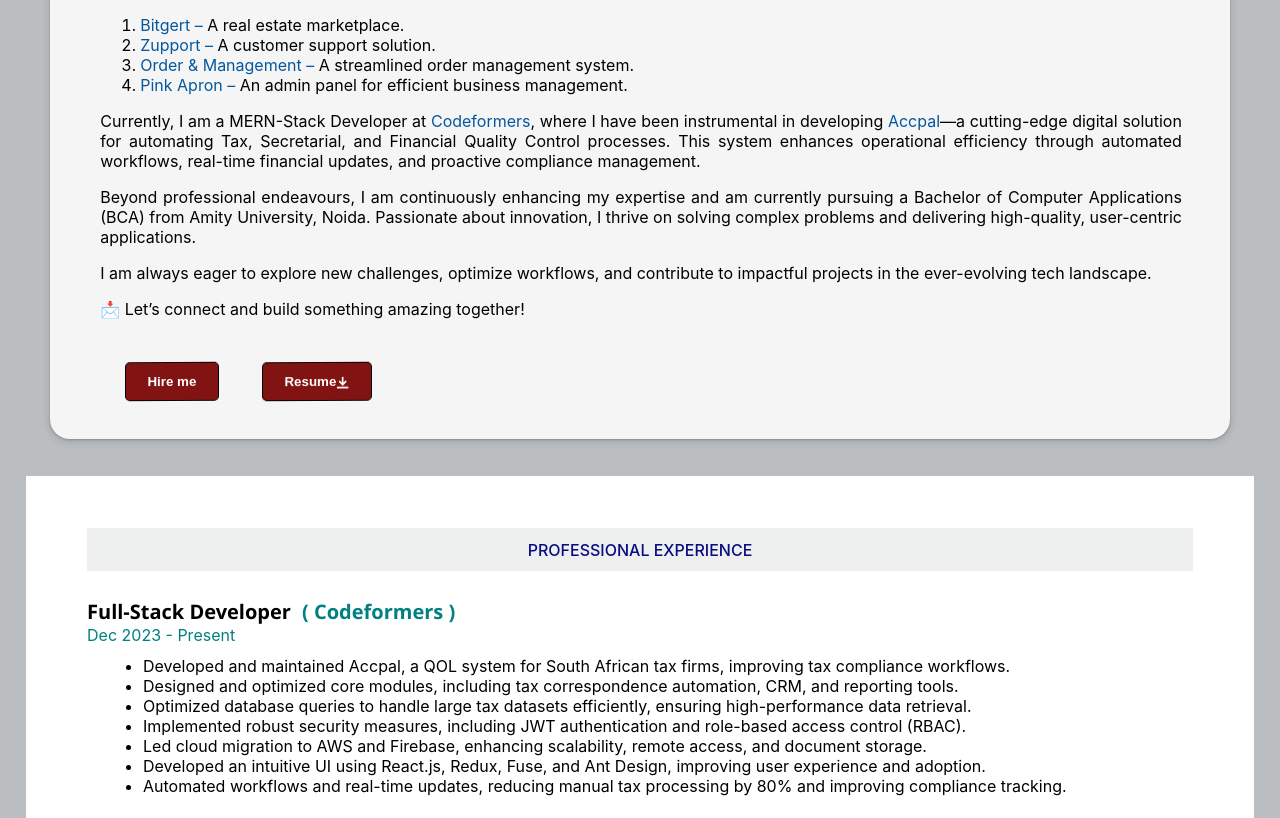
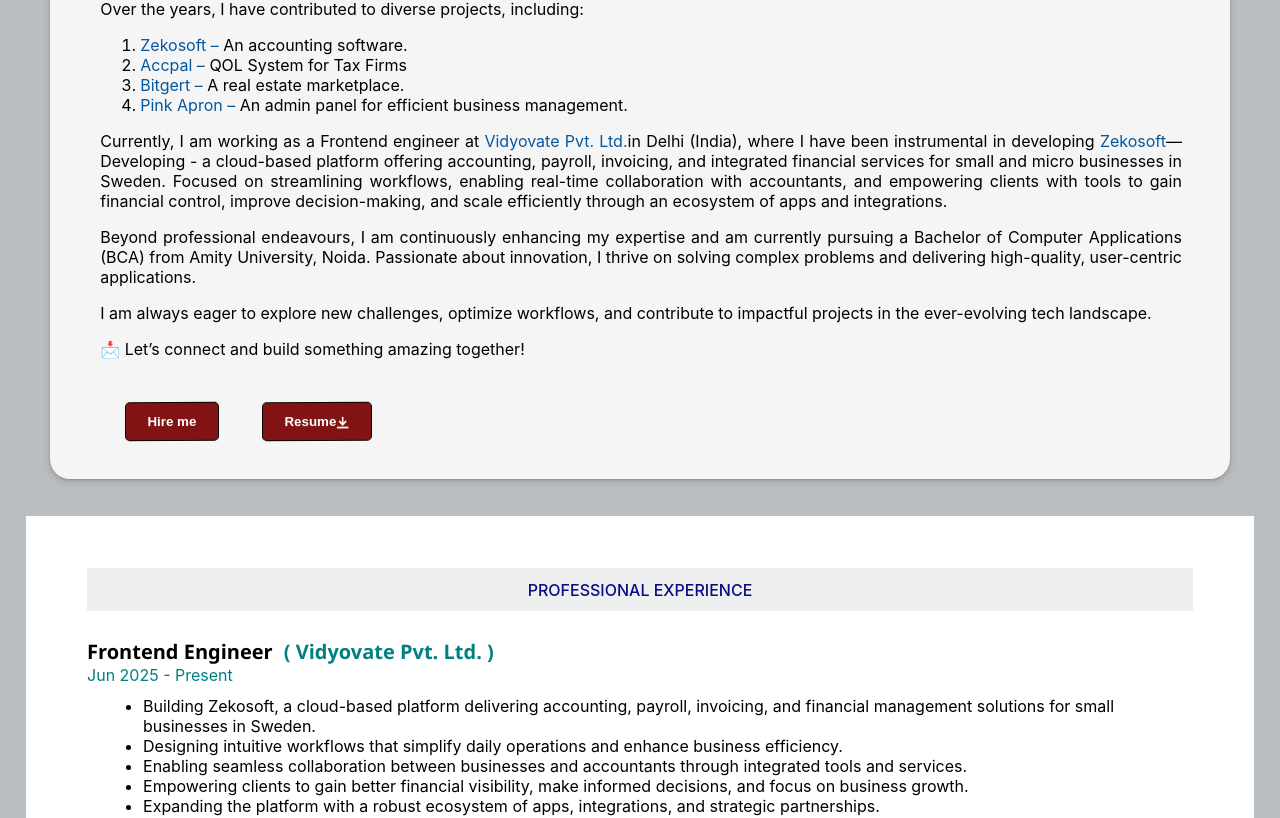
Before and after one commit to lokesh-bansiya/lokesh-bansiya.github.io, a React (Create React App) app: page / in a window 1280 px wide. Shown: the part 1000-1818 px from the top of the page. Built offline with nearby package versions, Linux system fonts and the light colour scheme.

Commit message:
Update experience and resume

```diff
--- a/src/Pages/AboutMe.jsx
+++ b/src/Pages/AboutMe.jsx
@@ -5,12 +5,12 @@
 import { Experience } from "../constants";
 
 export const AboutMe = () => {
-  // const onClickhandler = () => {
-  //   return window.open(
-  //     "https://1drv.ms/b/s!AiSQDUviI7FkaxKlaRjkZfvl3nM?e=RKg89O",
-  //     "_blank"
-  //   );
-  // };
+  const onClickHandler = () => {
+    return window.open(
+      "https://1drv.ms/b/c/64b123e24b0d9024/EWHO4Oz1MwdIvDEhaDlzCc0BKvNZ6PulRiKIeuILn9CasA?e=D8xvuf",
+      "_blank"
+    );
+  };
 
   return (
     <div id="aboutMe" className="nav-link about">
@@ -34,47 +34,60 @@
               efficient code, always prioritizing reusability and performance.
               I've seamlessly blended good design, technology, and innovation
               throughout my projects to deliver exceptional user experiences. */}
-              A highly skilled MERN-Stack / Full Stack Developer with 3 years of
-              hands-on experience specializing in building dynamic, scalable,
-              and efficient web applications. My technology journey began with a
-              strong foundation in science, leading me to an intensive
-              full-stack development program at Masai School, where I mastered
-              MongoDB, Express.js, React.js, and Node.js through 1200+ hours of
-              coding and problem-solving.
+              A highly skilled MERN-Stack / Full Stack Developer with 3 years
+              and 8 months of hands-on experience specializing in building
+              dynamic, scalable, and efficient web applications. My technology
+              journey began with a strong foundation in science, leading me to
+              an intensive full-stack development program at Masai School, where
+              I mastered MongoDB, Express.js, React.js, and Node.js through
+              1200+ hours of coding and problem-solving.
               <p>
                 Over the years, I have contributed to diverse projects,
                 including:
               </p>
               <ol>
                 <li>
+                  <span style={{ color: "#05579e" }}>Zekosoft – </span>An
+                  accounting software.
+                </li>
+                <li>
+                  <span style={{ color: "#05579e" }}>Accpal – </span>QOL System
+                  for Tax Firms
+                </li>
+                <li>
                   <span style={{ color: "#05579e" }}>Bitgert – </span>A real
                   estate marketplace.
-                </li>
-                <li>
-                  <span style={{ color: "#05579e" }}>Zupport – </span>A customer
-                  support solution.
-                </li>
-                <li>
-                  <span style={{ color: "#05579e" }}>
-                    Order & Management –{" "}
-                  </span>{" "}
-                  A streamlined order management system.
                 </li>
                 <li>
                   <span style={{ color: "#05579e" }}>Pink Apron – </span>An
                   admin panel for efficient business management.
                 </li>
               </ol>
-              <p>
+              {/* <p>
                 Currently, I am a MERN-Stack Developer at{" "}
-                <span style={{ color: "#05579e" }}>Codeformers</span>, where I
+                <span style={{ color: "#05579e" }}>
+                  Codeformers
+                  </span>, where I
                 have been instrumental in developing{" "}
                 <span style={{ color: "#05579e" }}>Accpal</span>—a cutting-edge
                 digital solution for automating Tax, Secretarial, and Financial
                 Quality Control processes. This system enhances operational
                 efficiency through automated workflows, real-time financial
                 updates, and proactive compliance management.
+              </p> */}
+              <p>
+                Currently, I am working as a Frontend engineer at{" "}
+                <span style={{ color: "#05579e" }}>Vidyovate Pvt. Ltd.</span>
+                in Delhi (India), where I have been instrumental in developing{" "}
+                <span style={{ color: "#05579e" }}>Zekosoft</span>—Developing -
+                a cloud-based platform offering accounting, payroll, invoicing,
+                and integrated financial services for small and micro businesses
+                in Sweden. Focused on streamlining workflows, enabling real-time
+                collaboration with accountants, and empowering clients with
+                tools to gain financial control, improve decision-making, and
+                scale efficiently through an ecosystem of apps and integrations.
               </p>
+              <p></p>
               <p>
                 Beyond professional endeavours, I am continuously enhancing my
                 expertise and am currently pursuing a Bachelor of Computer
@@ -99,7 +112,7 @@
                   alt="Resume"
                   href="/download/Lokesh-Patidar-Resume.pdf"
                   download={true}
-                  // onClick={onClickhandler}
+                  onClick={onClickHandler}
                   id="resume-link-2"
                   rel="noreferrer"
                 >
--- a/src/Pages/HomePage.jsx
+++ b/src/Pages/HomePage.jsx
@@ -4,12 +4,12 @@
 import { DownloadIcon } from "@chakra-ui/icons";
 
 const HomePage = () => {
-  // const onClickhandler = () => {
-  //     return window.open(
-  //         "https://1drv.ms/b/s!AiSQDUviI7FkaxKlaRjkZfvl3nM?e=RKg89O",
-  //         "_blank"
-  //     );
-  // };
+  const onClickHandler = () => {
+    return window.open(
+      "https://1drv.ms/b/c/64b123e24b0d9024/EWHO4Oz1MwdIvDEhaDlzCc0BKvNZ6PulRiKIeuILn9CasA?e=D8xvuf",
+      "_blank"
+    );
+  };
 
   return (
     <div id="Home" className="nav-link home">
@@ -80,7 +80,7 @@
                   alt="Resume"
                   href="/download/Lokesh-Patidar-Resume.pdf"
                   download={true}
-                  // onClick={onClickhandler}
+                  onClick={onClickHandler}
                   id="resume-link-1"
                   rel="noreferrer"
                 >
--- a/src/Pages/Navbar.jsx
+++ b/src/Pages/Navbar.jsx
@@ -9,9 +9,9 @@
   const [menu_class, setMenuClass] = useState("menu hidden");
   const [isMenuClicked, setIsMenuClicked] = useState(false);
 
-  const onClickhandler = () => {
+  const onClickHandler = () => {
     return window.open(
-      "https://1drv.ms/b/c/e5a54242a0eca193/EfMik6XtvAJKpVgcSusDeU0BfrrnZFjrxnsPaCGEMzbTww?e=ew3CSm",
+      "https://1drv.ms/b/c/64b123e24b0d9024/EWHO4Oz1MwdIvDEhaDlzCc0BKvNZ6PulRiKIeuILn9CasA?e=D8xvuf",
       "_blank"
     );
   };
@@ -106,7 +106,7 @@
               alt="Resume"
               href="/download/Lokesh-Patidar-Resume.pdf"
               download={true}
-              onClick={onClickhandler}
+              onClick={onClickHandler}
             >
               <DownloadIcon /> Resume
             </a>
@@ -194,7 +194,7 @@
             <a
               href="/download/Lokesh-Patidar-Resume.pdf"
               download={true}
-              onClick={onClickhandler}
+              onClick={onClickHandler}
               target="_blank"
               rel="noreferrer"
               alt="Resume"
@@ -300,7 +300,7 @@
               <a
                 href="/download/Lokesh-Patidar-Resume.pdf"
                 download={true}
-                onClick={onClickhandler}
+                onClick={onClickHandler}
                 target="_blank"
                 rel="noreferrer"
                 alt="Resume"
--- a/src/constants/index.js
+++ b/src/constants/index.js
@@ -1223,11 +1223,25 @@
 
 export const Experience = [
   {
+    id: 0,
+    heading: "Frontend Engineer",
+    company: "Vidyovate Pvt. Ltd.",
+    role: "Frontend Engineer",
+    timePeriod: "Jun 2025 - Present",
+    description: [
+      "Building Zekosoft, a cloud-based platform delivering accounting, payroll, invoicing, and financial management solutions for small businesses in Sweden.",
+      "Designing intuitive workflows that simplify daily operations and enhance business efficiency.",
+      "Enabling seamless collaboration between businesses and accountants through integrated tools and services.",
+      "Empowering clients to gain better financial visibility, make informed decisions, and focus on business growth.",
+      "Expanding the platform with a robust ecosystem of apps, integrations, and strategic partnerships.",
+    ],
+  },
+  {
     id: 1,
     heading: "Full-Stack Developer",
     company: "Codeformers",
     role: "Full-Stack Developer",
-    timePeriod: "Dec 2023 - Present",
+    timePeriod: "Dec 2023 - Jun 2025",
     description: [
       "Developed and maintained Accpal, a QOL system for South African tax firms, improving tax compliance workflows.",
       "Designed and optimized core modules, including tax correspondence automation, CRM, and reporting tools.",
```
Also changed, not shown: 1 other file (tests, documents, lock files or other folders).
